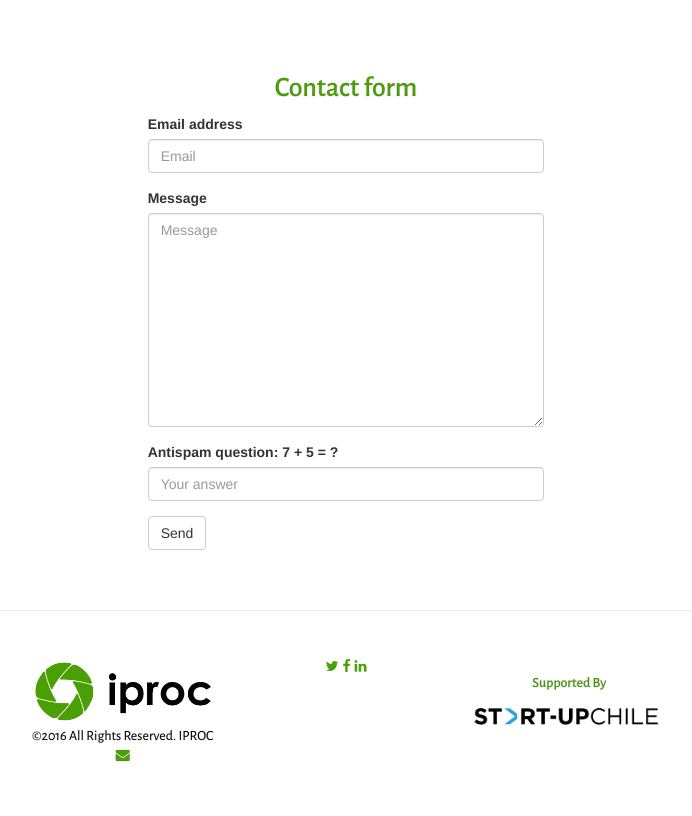
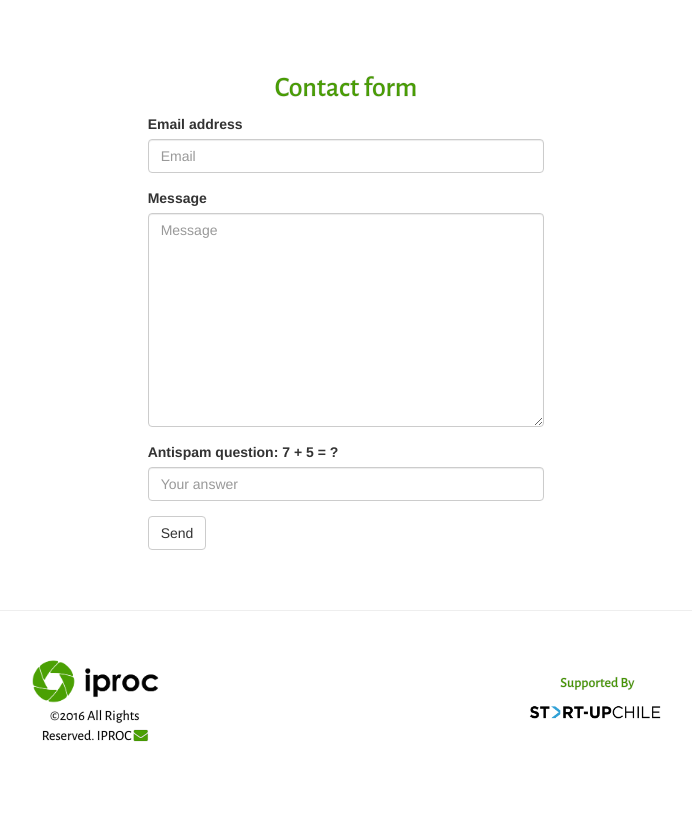
Before and after one commit to jcapona/iproc-web, a plain HTML site: page index.html in a window 1280 px wide. Shown: the part 2272-3088 px from the top of the page, without its empty margins (294-986 px from the left). Drawn offline with nearby package versions, Linux system fonts and the light colour scheme.

Commit message:
Minor changes, deletes unnecesary fonts and icons

```diff
--- a/index.html
+++ b/index.html
@@ -16,10 +16,8 @@
     <link rel="stylesheet" href="https://maxcdn.bootstrapcdn.com/bootstrap/3.3.6/css/bootstrap.min.css" integrity="sha384-1q8mTJOASx8j1Au+a5WDVnPi2lkFfwwEAa8hDDdjZlpLegxhjVME1fgjWPGmkzs7" crossorigin="anonymous">
     <link rel="stylesheet" href="https://cdnjs.cloudflare.com/ajax/libs/animate.css/3.2.3/animate.min.css">
 
-    <link href='https://fonts.googleapis.com/css?family=Roboto:400,500,700,900,700italic,400italic,500italic,900italic' rel='stylesheet' type='text/css'>
     <link href='https://fonts.googleapis.com/css?family=Alegreya+Sans:400,100,300,500,700,800,900' rel='stylesheet' type='text/css'>
     <link href="iproc.css" rel="stylesheet">
-
 
     <!-- HTML5 shim and Respond.js for IE8 support of HTML5 elements and media queries -->
     <!-- WARNING: Respond.js doesn't work if you view the page via file:// -->
@@ -160,18 +158,13 @@
 
     <div id="footer" class="container section">
       <div class="row text-center">
-        <div class="col-md-4">
+        <div class="col-md-3">
           <img class="img-responsive" alt="IPROC" src="img/logo_h.png">
           <p class="text-center" style="font-size: 100%;">©2016 All Rights Reserved. IPROC <a class="text-center" href="mailto:contact@iproc.co" target="_top"><i class="fa fa-envelope social"></i></a></p>
         </div>
-        <div class="col-md-4">
-
-            <a class="text-center" href="http://www.twitter.com/iprocCL" target="_blank"><i class="fa fa-twitter social"></i></a>
-            <a class="text-center" href="http://www.facebook.com/iprocCL" target="_blank"><i class="fa fa-facebook social"></i></a>
-            <a class="tett-center" href="https://www.linkedin.com/company/iproc" target="_blank"><i class="fa fa-linkedin social"></i></a>
-
-        </div>
-        <div class="col-md-4">
+        <div class="col-md-3"></div>
+        <div class="col-md-3"></div>
+        <div class="col-md-3">
           <h1 class="text-center" style="font-size: 100%">Supported By</h1>
           <a href="http://startupchile.org/" target="_blank"><img src="img/logo_sup.png" class="img-responsive center-block"></a>
         </div>
```
